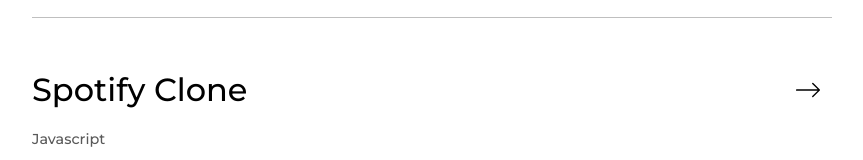
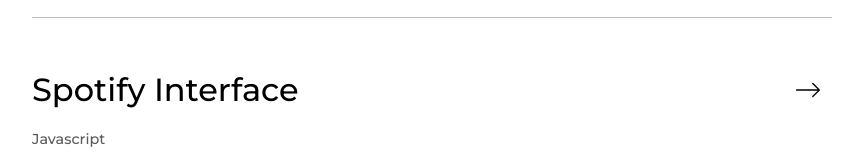
Before and after one commit to The-Sander/Portfolio, a Vue app: page /#/ in a window 1280 px wide. Shown: the part 4743-4903 px from the top of the page, without its empty margins (384-1247 px from the left). Built offline with nearby package versions, Linux system fonts and the light colour scheme.

Commit message:
changed spotify project

```diff
--- a/src/components/MoreProjects.vue
+++ b/src/components/MoreProjects.vue
@@ -42,9 +42,9 @@
           onsite: true,
         },
         {
-          title: "Spotify Clone",
+          title: "Spotify Interface",
           info: "Javascript",
-          route: "https://spotify-clone-4fe07.web.app/#",
+          route: "https://spotifyinterface.netlify.app/#",
           onsite: false,
         },
         {
```
